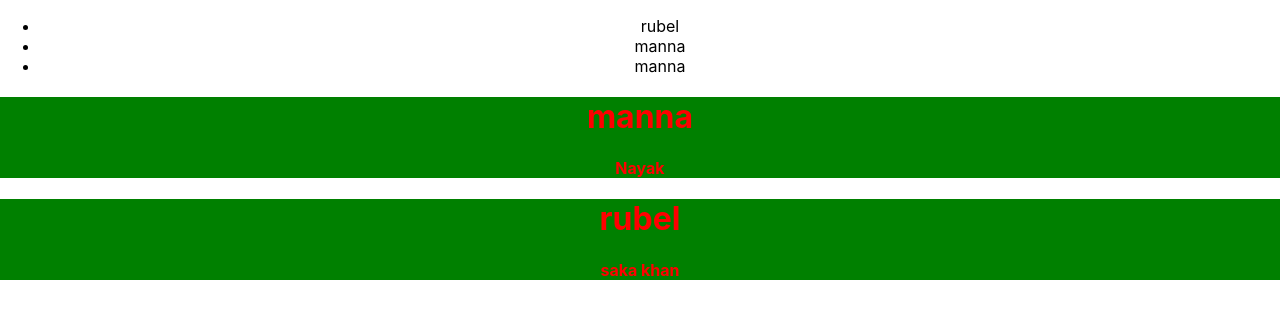
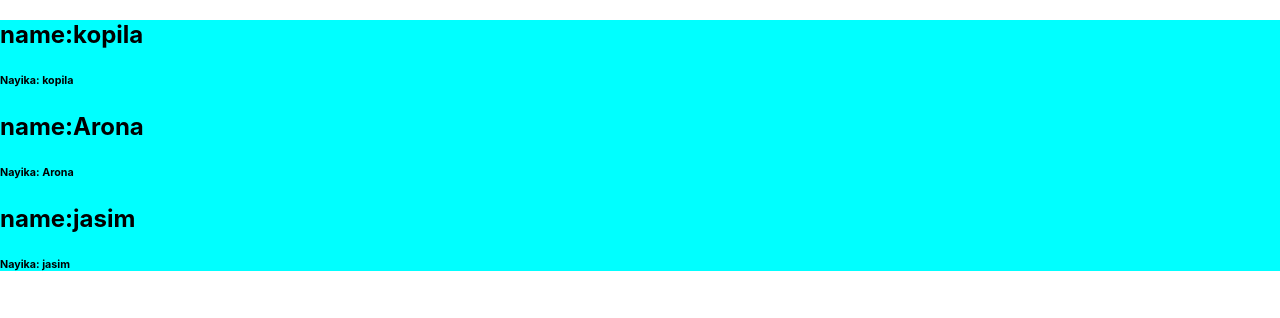
Before and after one commit to Masitbd/react-core-concepts, a React (Create React App) app: page / in a window 1280 px wide. Shown: the top 318 px of the page. Built offline with nearby package versions, Linux system fonts and the light colour scheme.

Commit message:
Add the dynamic array of object

```diff
--- a/src/App.css
+++ b/src/App.css
@@ -37,7 +37,7 @@
   }
 }
 .container {
-  background-color: red;
+  background-color: aqua;
 }
 .sakib{
   width: 400px;
--- a/src/App.js
+++ b/src/App.js
@@ -3,15 +3,31 @@ import "./App.css";
 
 function App() {
   const nayoks = ["rubel", "manna", "salalman shah"];
+
+  const cinamas = [
+    {
+      name: "padda nodir maji",
+      naok: "kopila",
+    },
+    {
+      name: "maji",
+      naok: "Arona",
+    },
+    {
+      name: "mastan",
+      naok: "jasim",
+    },
+  ];
   return (
-    <div className="App">
-      <ul>
-        <li>{nayoks[0]}</li>
-        <li>{nayoks[1]}</li>
-        <li>{nayoks[1]}</li>
-      </ul>
-      <Person name={nayoks[1]} profession="Nayak" />
-      <Person name={nayoks[0]} profession="saka khan" />
+    <div className="container">
+      {/*   <ul>
+        {nayoks.map((nayok) => (
+          <li>{nayok}</li>
+        ))}
+      </ul> */}
+      {cinamas.map((cinama) => {
+        return <Cinama name={cinama.naok} naok={cinama.naok} />;
+      })}
     </div>
   );
 }
@@ -26,6 +42,15 @@ function Person(props) {
     <div style={singleStyle}>
       <h1>{props.name}</h1>
       <h4> {props.profession}</h4>
+    </div>
+  );
+}
+
+function Cinama(props) {
+  return (
+    <div>
+      <h2>name:{props.name}</h2>
+      <h6>Nayika: {props.naok}</h6>
     </div>
   );
 }
```
